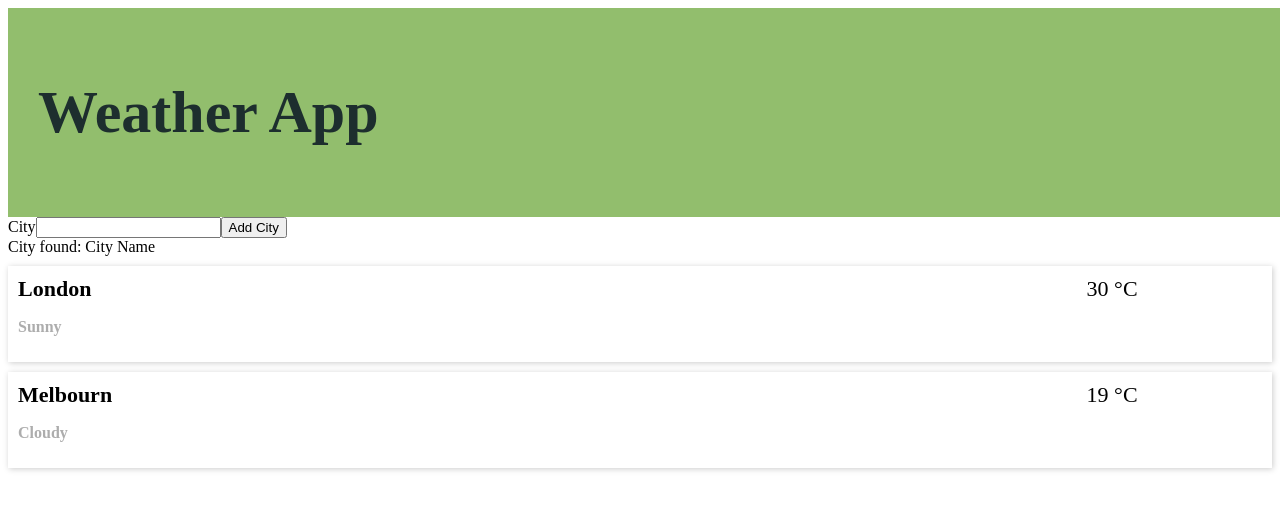
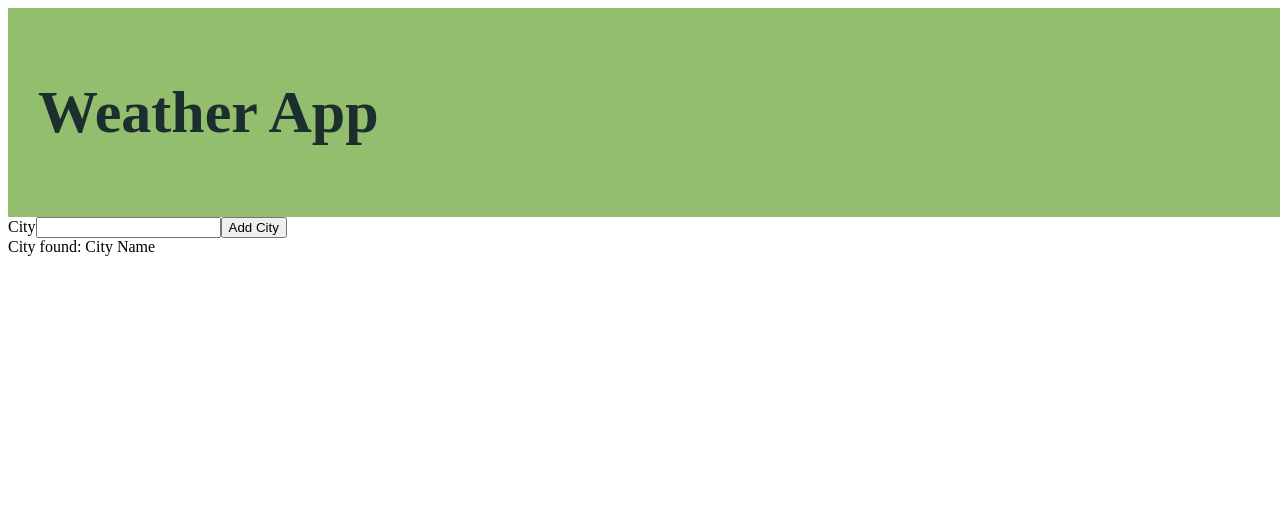
Before and after one commit to dilancse/Weather-App-, an Angular app: page / in a window 1280 px wide. Shown: the top 510 px of the page. Built offline with nearby package versions, Linux system fonts and the light colour scheme.

Commit message:
remove dummy data

```diff
--- a/src/app/Data/weather.data.ts
+++ b/src/app/Data/weather.data.ts
@@ -1,15 +1,3 @@
 import { WeatherItem } from '../Models/weather-item';
 
-export const WEATHER_ITEMS: WeatherItem[] = [
-{
-  cityName: 'London',
-  info: 'Sunny',
-  temperature: 30
-},
-{
-  cityName: 'Melbourn',
-  info: 'Cloudy',
-  temperature: 19
-}
-
-];
+export const WEATHER_ITEMS: WeatherItem[] = [];
```
